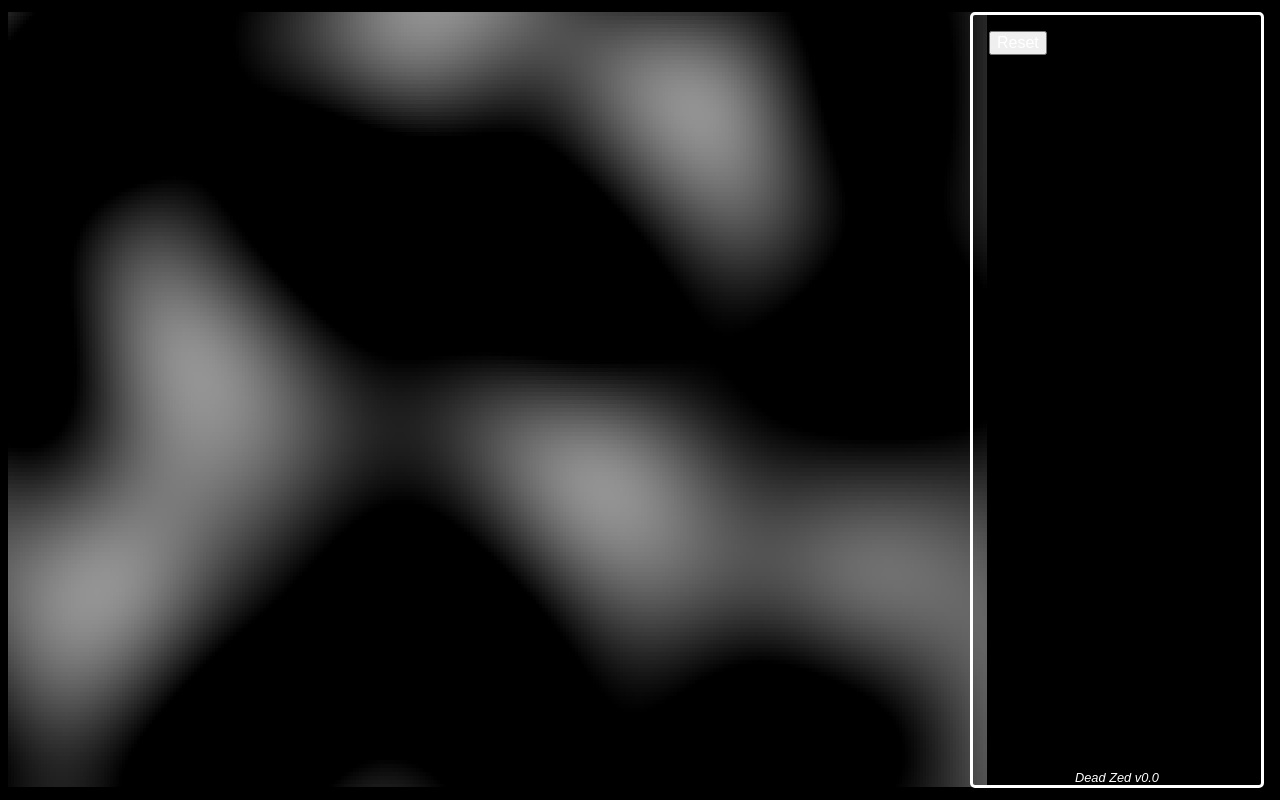
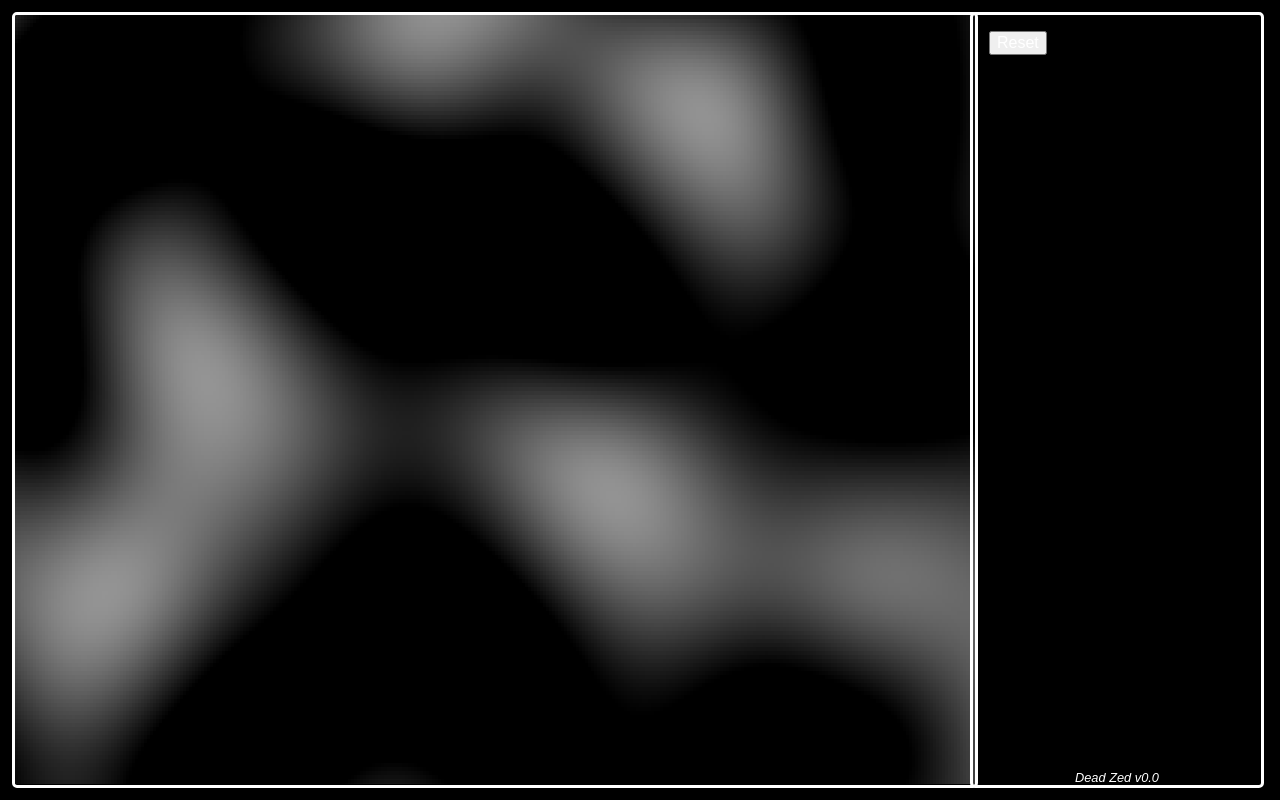
Before and after one commit to deadzed/deadzed, a plain HTML site: page index.html in a window 1280 px wide. Drawn offline with Linux system fonts and the light colour scheme.

Commit message:
Fixed up some sizing issues

```diff
--- a/css/hud.css
+++ b/css/hud.css
@@ -1,14 +1,12 @@
-
 body {
     background-color: black;
     color: white;
 }
 
 #content {
-    list-style-type: none;
-    margin: 0px;
     padding: 0px;
     margin: 12px;
+    list-style-type: none;
 }
 
 #content li {
@@ -16,21 +14,31 @@ body {
 }
 
 #display_container {
-    width: 76.5%;
+    position: absolute;
+    padding: 0px;
+    margin: 0px;
+    margin-left: 12px;
+    width: 75%;
     overflow: hidden;
-    position: absolute;
     left: 0px;
-    padding-left: .5em;
+    border: 3px solid white;
+    border-radius: 5px;
+}
+
+#display_container canvas {
+    padding: 0px;
+    margin: 0px;
 }
 
 #hud {
+    position: absolute;
+    right: 1em;
+    padding: 16px;
+    margin: 0px;
     width: 20%;
     vertical-align: top;
     border: 3px solid white;
     border-radius: 5px;
-    padding: 1em;
-    position: absolute;
-    right: 1em;
 }
 
 #hud h1 {
--- a/js/startup.js
+++ b/js/startup.js
@@ -15,7 +15,7 @@ function generateMap(display, w, h) {
 
 function getClientHeight() {
     var $document = $(document);
-    return $document.height() - 24;
+    return $document.height() - (6 + 24);
 }
 
 $(document).ready(function(){
@@ -25,13 +25,12 @@ $(document).ready(function(){
     var $container = $('#display_container');
     var $hud = $('#hud');
     var client_height = getClientHeight();
-    $hud.height(client_height - 38);
-    var width = $container.width() / font_width - 5;
+    $hud.height(client_height - 16 * 2);
+    var width = $container.width() / font_width;
     var height = client_height / font_height;
     var display = new ROT.Display({width: width, height: height, fontSize: font_height});
-    $(display).height(font_height * height - 1);
     $container.append(display.getContainer());
-
+    $container.css('max-height', client_height + 'px');
     generateMap(display, width, height);
 
     $('#reset').click(function(){
```
